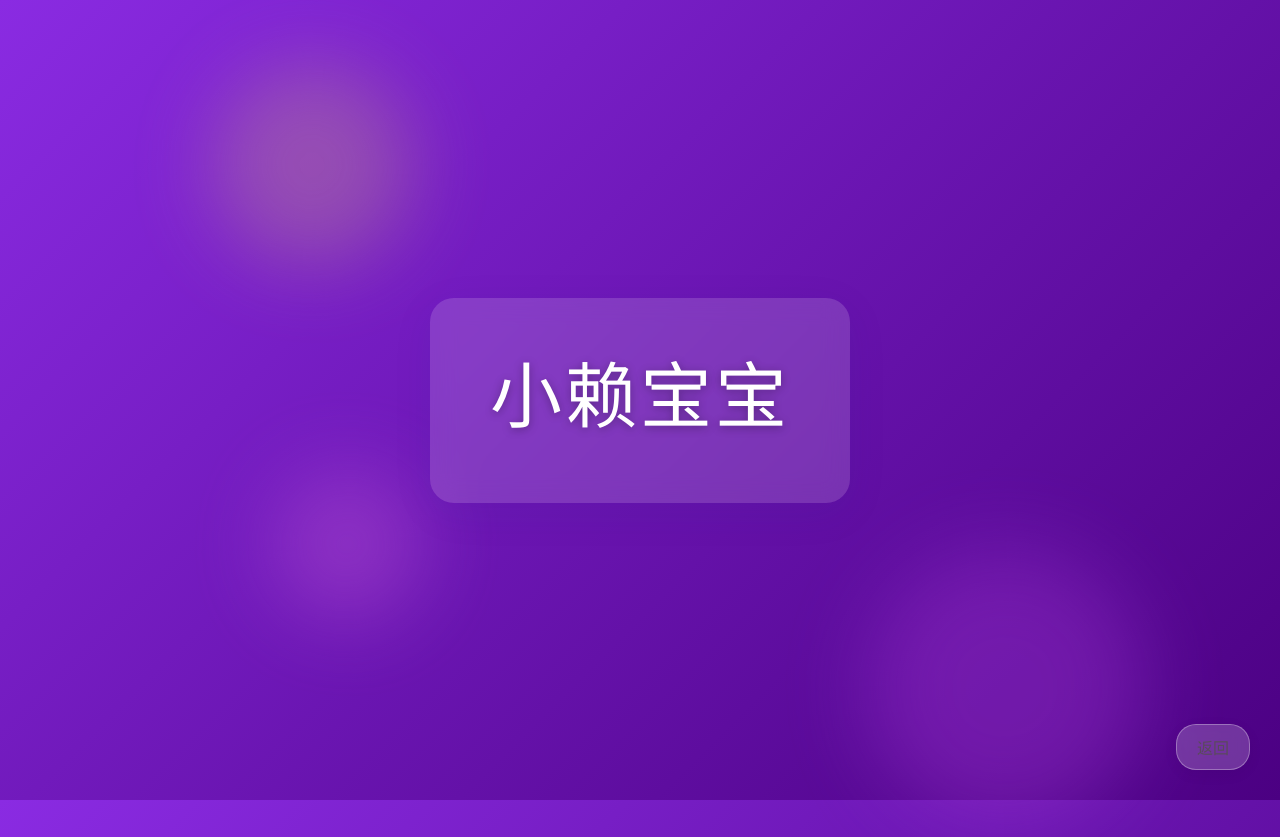
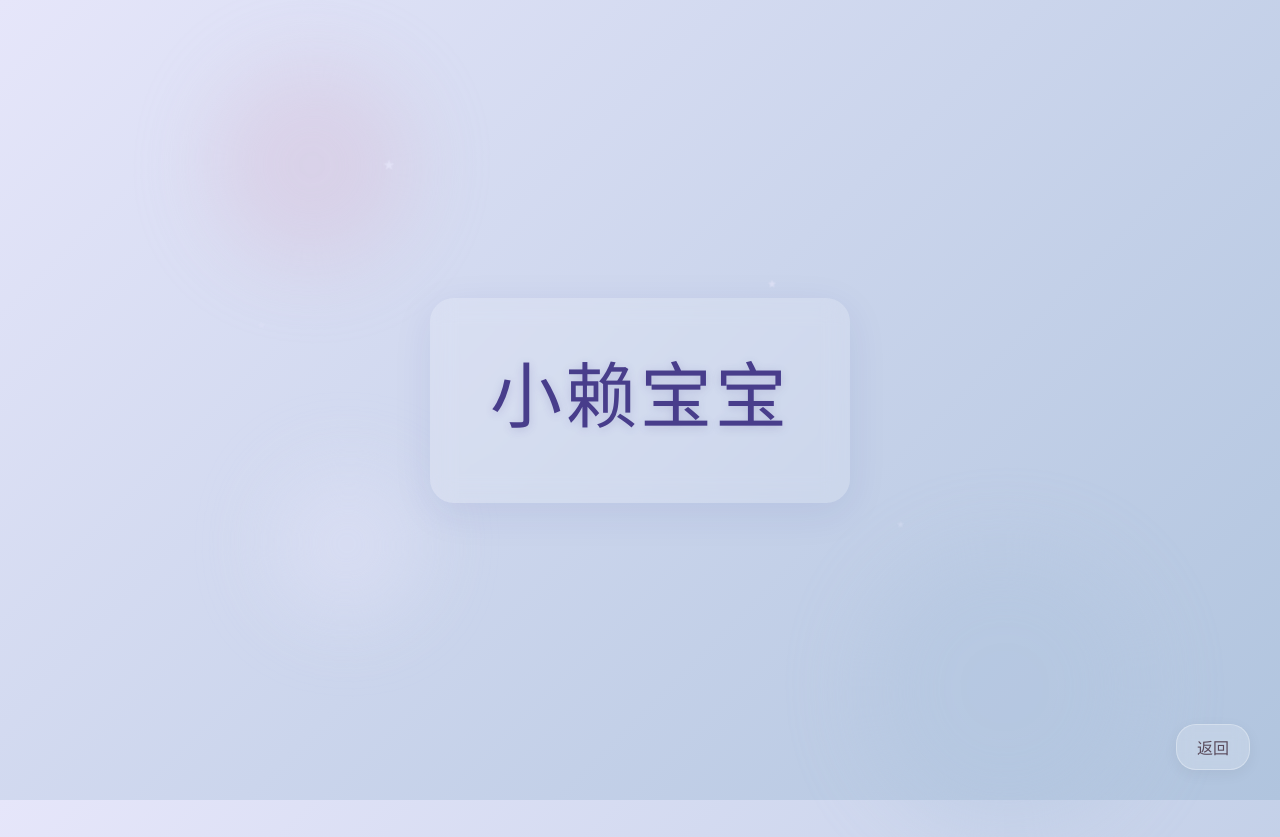
Before and after one commit to zuige66/zuige66.github.io, a plain HTML site: page index.html in a window 1280 px wide. Both pictures are taken after a click on the button "宝宝". Drawn offline with Linux system fonts and the light colour scheme.

Commit message:
Update index.html

```diff
--- a/index.html
+++ b/index.html
@@ -24,11 +24,11 @@
             transition: background 1.5s cubic-bezier(0.34, 1.56, 0.64, 1);
         }
 
-        /* 装饰性浮动元素 - 模拟Gris的水彩晕染效果 */
+        /* 装饰性浮动元素 - 模拟水彩晕染效果 */
         .floating-element {
             position: absolute;
             border-radius: 50%;
-            filter: blur(40px); /* 模糊效果模拟水彩扩散 */
+            filter: blur(40px);
             opacity: 0.4;
             animation: float 20s infinite ease-in-out;
             transition: all 1.5s cubic-bezier(0.34, 1.56, 0.64, 1);
@@ -60,6 +60,26 @@
             left: 20%;
             background: #d8bfd8;
             animation-duration: 22s;
+        }
+
+        /* 星星装饰 */
+        .star {
+            position: absolute;
+            background: rgba(255, 255, 255, 0.8);
+            clip-path: polygon(50% 0%, 61% 35%, 98% 35%, 68% 57%, 79% 91%, 50% 70%, 21% 91%, 32% 57%, 2% 35%, 39% 35%);
+            animation: twinkle 3s infinite alternate;
+            transition: all 1.5s cubic-bezier(0.34, 1.56, 0.64, 1);
+        }
+
+        @keyframes twinkle {
+            from {
+                opacity: 0.3;
+                transform: scale(0.8);
+            }
+            to {
+                opacity: 1;
+                transform: scale(1.2);
+            }
         }
 
         @keyframes float {
@@ -146,7 +166,7 @@
             box-shadow: 0 6px 25px rgba(248, 177, 204, 0.35);
         }
 
-        /* 返回按钮样式 - Gris风格 */
+        /* 返回按钮样式 */
         .back-btn {
             position: fixed;
             bottom: 30px;
@@ -228,10 +248,17 @@
     </style>
 </head>
 <body>
-    <!-- 装饰性浮动元素 - 模拟Gris的水彩背景 -->
+    <!-- 装饰性浮动元素 -->
     <div class="floating-element"></div>
     <div class="floating-element"></div>
     <div class="floating-element"></div>
+
+    <!-- 星星装饰 -->
+    <div class="star" style="width: 10px; height: 10px; top: 20%; left: 30%;"></div>
+    <div class="star" style="width: 8px; height: 8px; top: 35%; left: 60%; animation-delay: 0.5s;"></div>
+    <div class="star" style="width: 12px; height: 12px; top: 50%; left: 40%; animation-delay: 1s;"></div>
+    <div class="star" style="width: 9px; height: 9px; top: 65%; left: 70%; animation-delay: 1.5s;"></div>
+    <div class="star" style="width: 11px; height: 11px; top: 40%; left: 20%; animation-delay: 2s;"></div>
 
     <!-- 第一页内容 -->
     <div class="first-page">
@@ -260,35 +287,41 @@
         const secondPage = document.querySelector('.second-page');
         const body = document.body;
         const floatingElements = document.querySelectorAll('.floating-element');
+        const stars = document.querySelectorAll('.star');
         const headings = document.querySelectorAll('h1');
         const signature = document.querySelector('.signature');
 
-        // 点击宝宝按钮进入第二页（更鲜明的紫色调）
+        // 点击宝宝按钮进入第二页（唯美紫色调）
         babyBtn.addEventListener('click', () => {
             firstPage.style.display = 'none';
             secondPage.style.display = 'block';
             backBtn.style.display = 'block';
 
-            // 更鲜明的紫色渐变背景
-            body.style.background = 'linear-gradient(135deg, #8A2BE2 0%, #4B0082 100%)';
+            // 唯美紫色渐变背景
+            body.style.background = 'linear-gradient(135deg, #e6e6fa 0%, #b0c4de 100%)';
 
-            // 调整浮动元素颜色，增强紫色鲜艳度
-            floatingElements[0].style.background = '#BC8F8F';
-            floatingElements[1].style.background = '#9932CC';
-            floatingElements[2].style.background = '#BA55D3';
+            // 调整浮动元素颜色为柔和紫色系
+            floatingElements[0].style.background = '#d8bfd8';
+            floatingElements[1].style.background = '#b0c4de';
+            floatingElements[2].style.background = '#e6e6fa';
 
-            // 文字与容器样式调整，让文字在鲜明紫色背景下更清晰
+            // 调整星星颜色为淡紫色系
+            stars.forEach(star => {
+                star.style.background = 'rgba(230, 230, 250, 0.8)';
+            });
+
+            // 文字与容器样式调整
             headings.forEach(h1 => {
-                h1.style.color = '#ffffff';
-                h1.style.textShadow = '0 2px 10px rgba(0, 0, 0, 0.3)';
+                h1.style.color = '#483d8b';
+                h1.style.textShadow = '0 2px 10px rgba(72, 61, 139, 0.2)';
             });
 
             document.querySelector('.main-content').style.background = 'rgba(255, 255, 255, 0.1)';
-            document.querySelector('.main-content').style.boxShadow = '0 10px 40px rgba(0, 0, 0, 0.2)';
+            document.querySelector('.main-content').style.boxShadow = '0 10px 40px rgba(72, 61, 139, 0.1)';
 
             if (signature) {
-                signature.style.color = '#f0e6f5';
-                signature.style.borderColor = '#917cb5';
+                signature.style.color = '#6a5acd';
+                signature.style.borderColor = '#9370db';
             }
         });
 
@@ -305,6 +338,10 @@
             floatingElements[1].style.background = '#b2abd2';
             floatingElements[2].style.background = '#d8bfd8';
 
+            stars.forEach(star => {
+                star.style.background = 'rgba(255, 255, 255, 0.8)';
+            });
+
             headings.forEach(h1 => {
                 h1.style.color = '#3a3a52';
                 h1.style.textShadow = '1px 1px 3px rgba(0, 0, 0, 0.05)';
```
